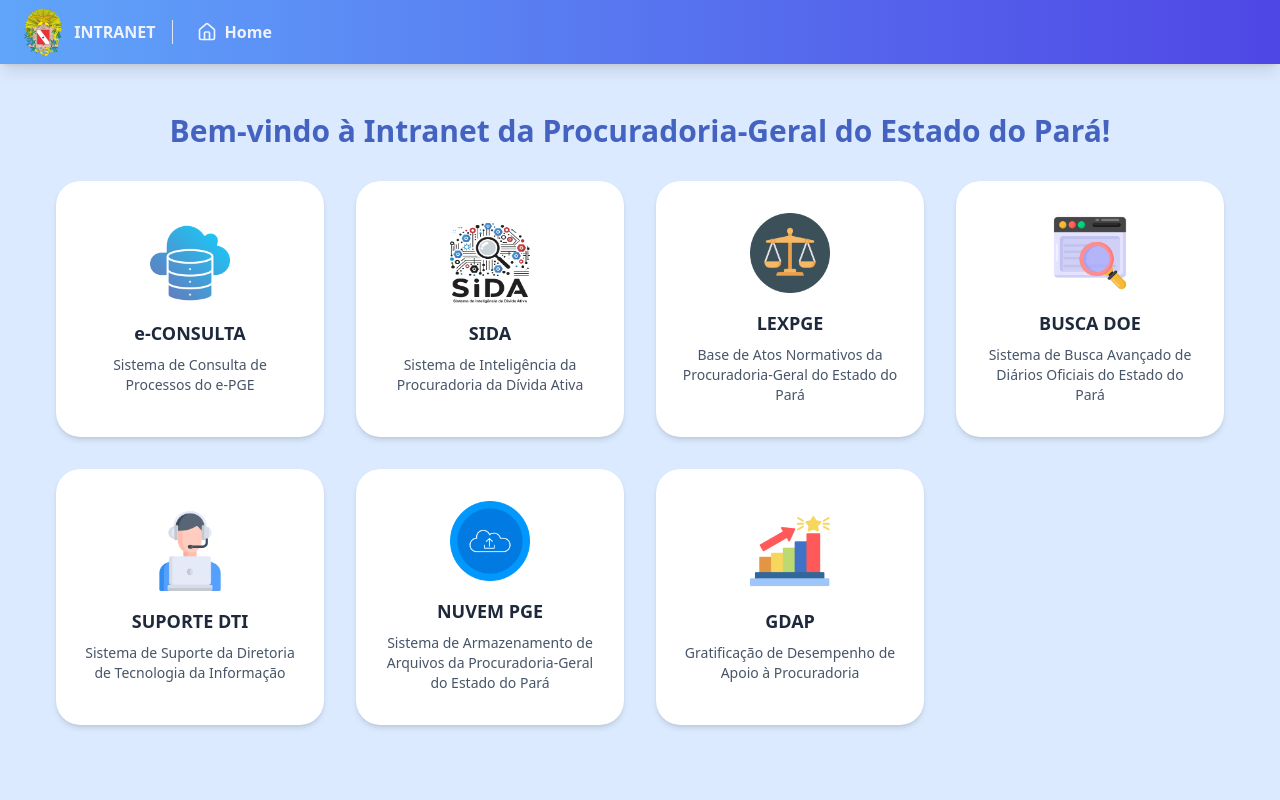
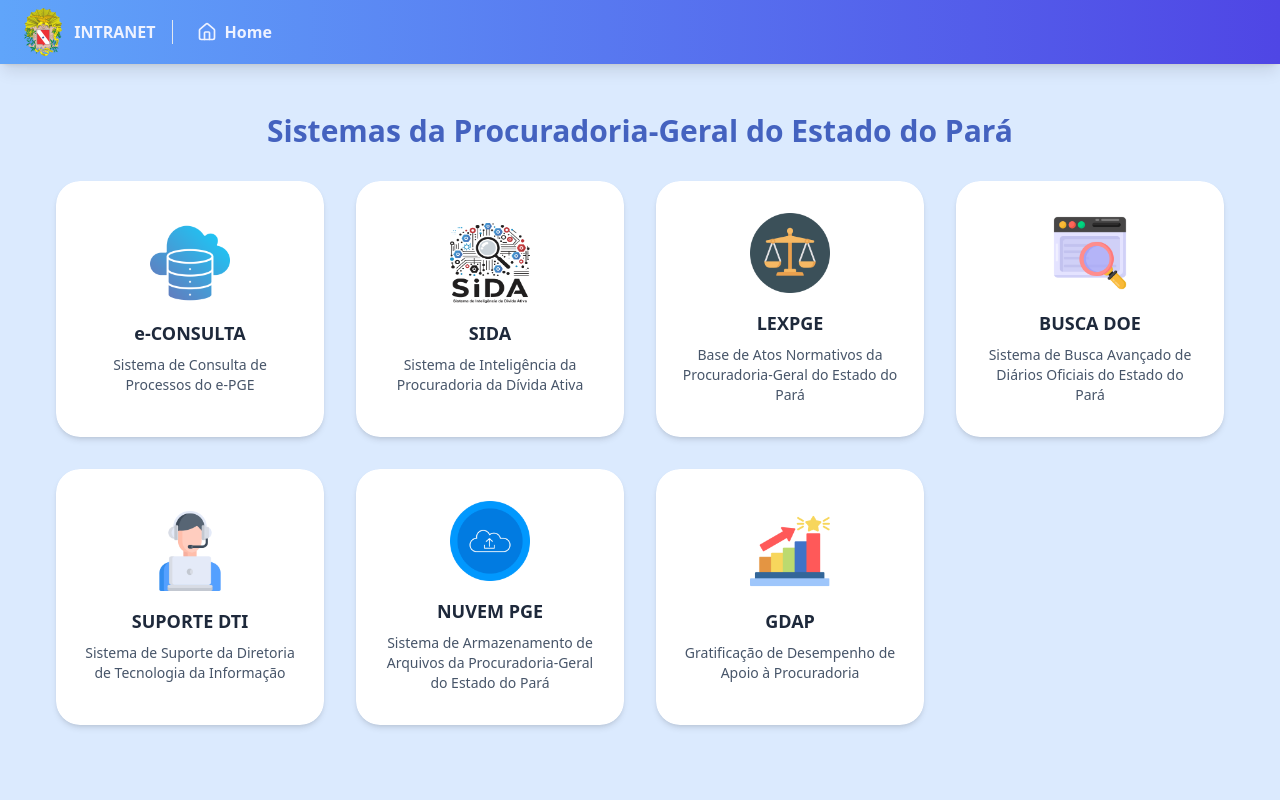
Before and after one commit to anderson-pontes/portal, a React (Vite) app: page /#/ in a window 1280 px wide. Shown: the top 800 px of the page. Built offline with nearby package versions, Linux system fonts and the light colour scheme; no server answers.

Commit message:
ajuste título

```diff
--- a/src/pages/app/Home.tsx
+++ b/src/pages/app/Home.tsx
@@ -61,7 +61,7 @@ export function Home() {
             <Helmet title="Home" />
             <div className="p-6 min-h-screen">
                 <h1 className="text-3xl text-blue-800/80 font-bold mb-8 text-center">
-                    Bem-vindo à Intranet da Procuradoria-Geral do Estado do Pará!
+                    Sistemas da Procuradoria-Geral do Estado do Pará
                 </h1>
 
                 <div className="grid grid-cols-1 sm:grid-cols-2 md:grid-cols-3 lg:grid-cols-4 gap-8">
```
